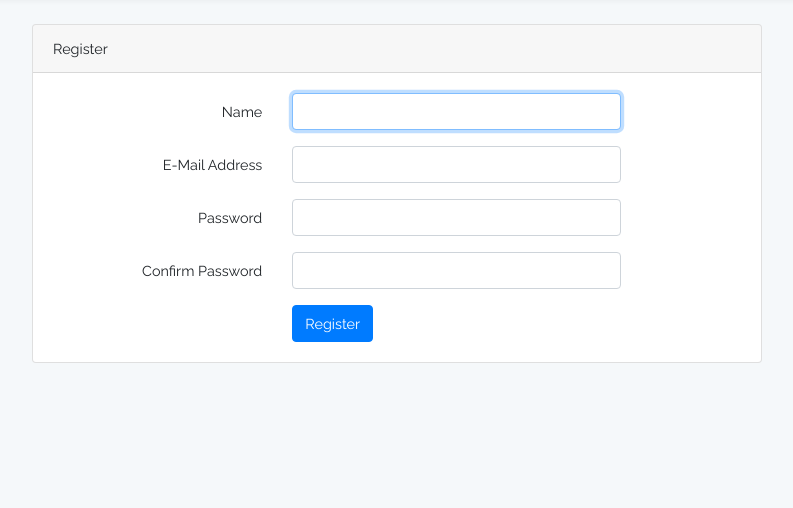
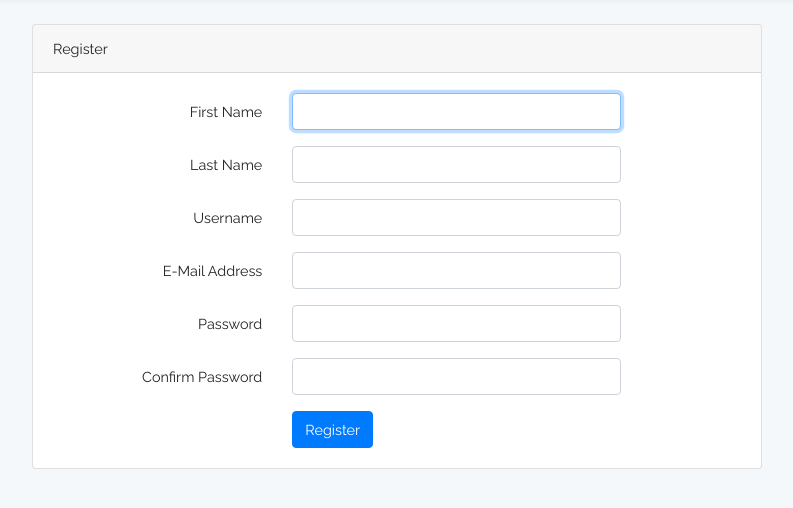
Before and after one commit to arminekhachatryan94/meddit, a Laravel app: page /register in a window 1280 px wide. Shown: the part 55-563 px from the top of the page, without its empty margins (243-1036 px from the left). Run offline with Laravel 8, Linux system fonts and the light colour scheme.

Commit message:
changed users table and updated registration

```diff
--- a/immersive/forum/app/Http/Controllers/Auth/RegisterController.php
+++ b/immersive/forum/app/Http/Controllers/Auth/RegisterController.php
@@ -49,7 +49,9 @@ class RegisterController extends Controller
     protected function validator(array $data)
     {
         return Validator::make($data, [
-            'name' => 'required|string|max:255',
+            'first_name' => 'required|string|max:255',
+            'last_name' => 'required|string|max:255',
+            'username' => 'required|string|max:255|unique:users',
             'email' => 'required|string|email|max:255|unique:users',
             'password' => 'required|string|min:6|confirmed',
         ]);
@@ -64,7 +66,9 @@ class RegisterController extends Controller
     protected function create(array $data)
     {
         return User::create([
-            'name' => $data['name'],
+            'first_name' => $data['first_name'],
+            'last_name' => $data['last_name'],
+            'username' => $data['username'],
             'email' => $data['email'],
             'password' => Hash::make($data['password']),
         ]);
--- a/immersive/forum/app/Providers/AppServiceProvider.php
+++ b/immersive/forum/app/Providers/AppServiceProvider.php
@@ -3,6 +3,7 @@
 namespace App\Providers;
 
 use Illuminate\Support\ServiceProvider;
+use Illuminate\Support\Facades\Schema;
 
 class AppServiceProvider extends ServiceProvider
 {
@@ -13,7 +14,7 @@ class AppServiceProvider extends ServiceProvider
      */
     public function boot()
     {
-        //
+        Schema::defaultStringLength(191);
     }
 
     /**
--- a/immersive/forum/app/User.php
+++ b/immersive/forum/app/User.php
@@ -15,7 +15,7 @@ class User extends Authenticatable
      * @var array
      */
     protected $fillable = [
-        'name', 'email', 'password',
+        'first_name', 'last_name', 'username', 'email', 'password',
     ];
 
     /**
--- a/immersive/forum/resources/views/auth/register.blade.php
+++ b/immersive/forum/resources/views/auth/register.blade.php
@@ -12,14 +12,42 @@
                         @csrf
 
                         <div class="form-group row">
-                            <label for="name" class="col-md-4 col-form-label text-md-right">{{ __('Name') }}</label>
+                            <label for="first_name" class="col-md-4 col-form-label text-md-right">{{ __('First Name') }}</label>
 
                             <div class="col-md-6">
-                                <input id="name" type="text" class="form-control{{ $errors->has('name') ? ' is-invalid' : '' }}" name="name" value="{{ old('name') }}" required autofocus>
+                                <input id="first_name" type="text" class="form-control{{ $errors->has('first_name') ? ' is-invalid' : '' }}" name="first_name" value="{{ old('first_name') }}" required autofocus>
 
-                                @if ($errors->has('name'))
+                                @if ($errors->has('first_name'))
                                     <span class="invalid-feedback">
-                                        <strong>{{ $errors->first('name') }}</strong>
+                                        <strong>{{ $errors->first('first_name') }}</strong>
+                                    </span>
+                                @endif
+                            </div>
+                        </div>
+
+                        <div class="form-group row">
+                            <label for="last_name" class="col-md-4 col-form-label text-md-right">{{ __('Last Name') }}</label>
+
+                            <div class="col-md-6">
+                                <input id="last_name" type="text" class="form-control{{ $errors->has('last_name') ? ' is-invalid' : '' }}" name="last_name" value="{{ old('last_name') }}" required autofocus>
+
+                                @if ($errors->has('last_name'))
+                                    <span class="invalid-feedback">
+                                        <strong>{{ $errors->first('last_name') }}</strong>
+                                    </span>
+                                @endif
+                            </div>
+                        </div>
+
+                        <div class="form-group row">
+                            <label for="username" class="col-md-4 col-form-label text-md-right">{{ __('Username') }}</label>
+
+                            <div class="col-md-6">
+                                <input id="username" type="text" class="form-control{{ $errors->has('username') ? ' is-invalid' : '' }}" name="username" value="{{ old('username') }}" required autofocus>
+
+                                @if ($errors->has('username'))
+                                    <span class="invalid-feedback">
+                                        <strong>{{ $errors->first('username') }}</strong>
                                     </span>
                                 @endif
                             </div>
--- a/immersive/forum/resources/views/welcome.blade.php
+++ b/immersive/forum/resources/views/welcome.blade.php
@@ -89,6 +89,8 @@
                     <a href="https://forge.laravel.com">Forge</a>
                     <a href="https://github.com/laravel/laravel">GitHub</a>
                 </div>
+
+                <img src="{{ asset('img/dolphin.jpg') }}" alt="dolphin" height="200">
             </div>
         </div>
     </body>
```
Also changed, not shown: immersive/forum/database/migrations/2014_10_12_000000_create_users_table.php.
